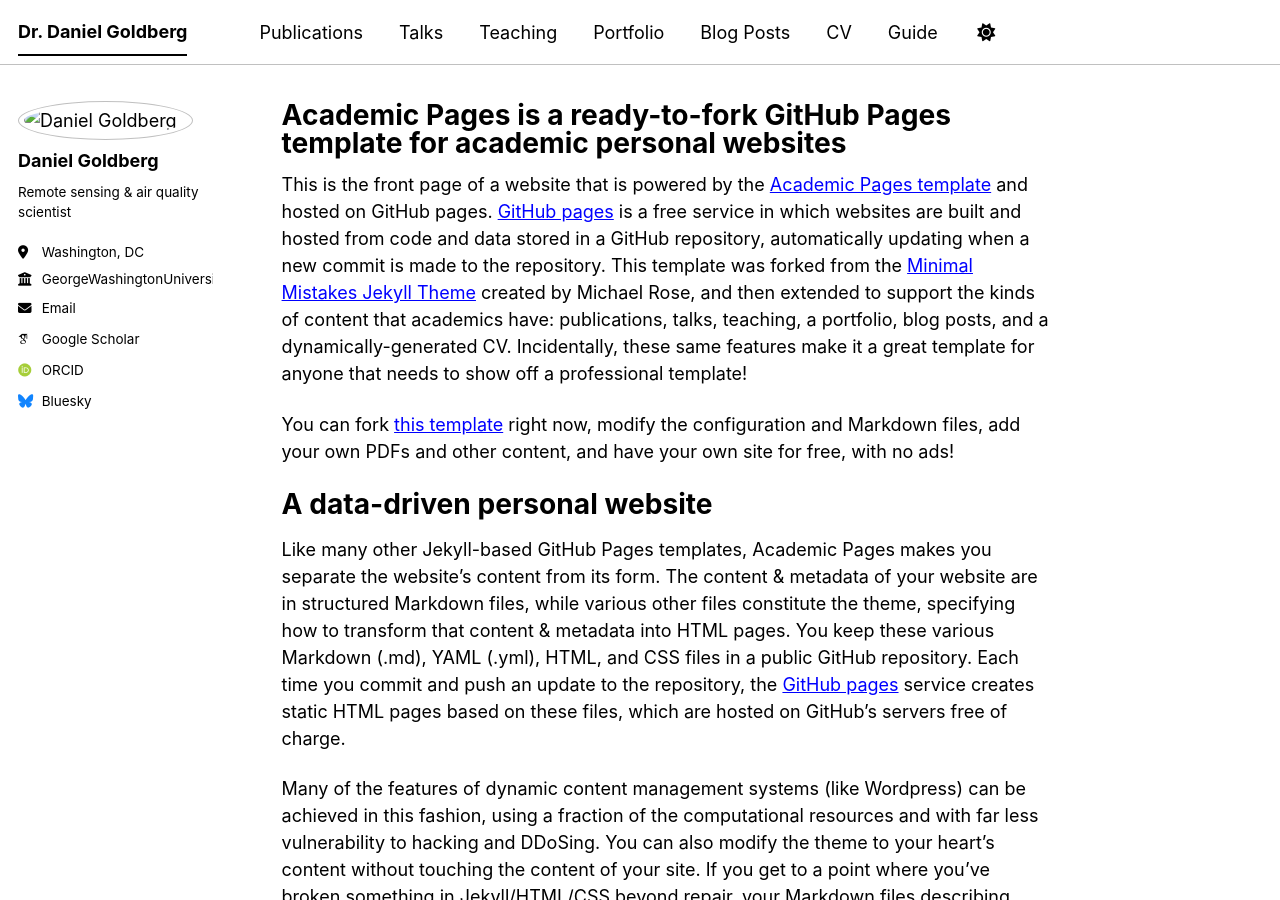
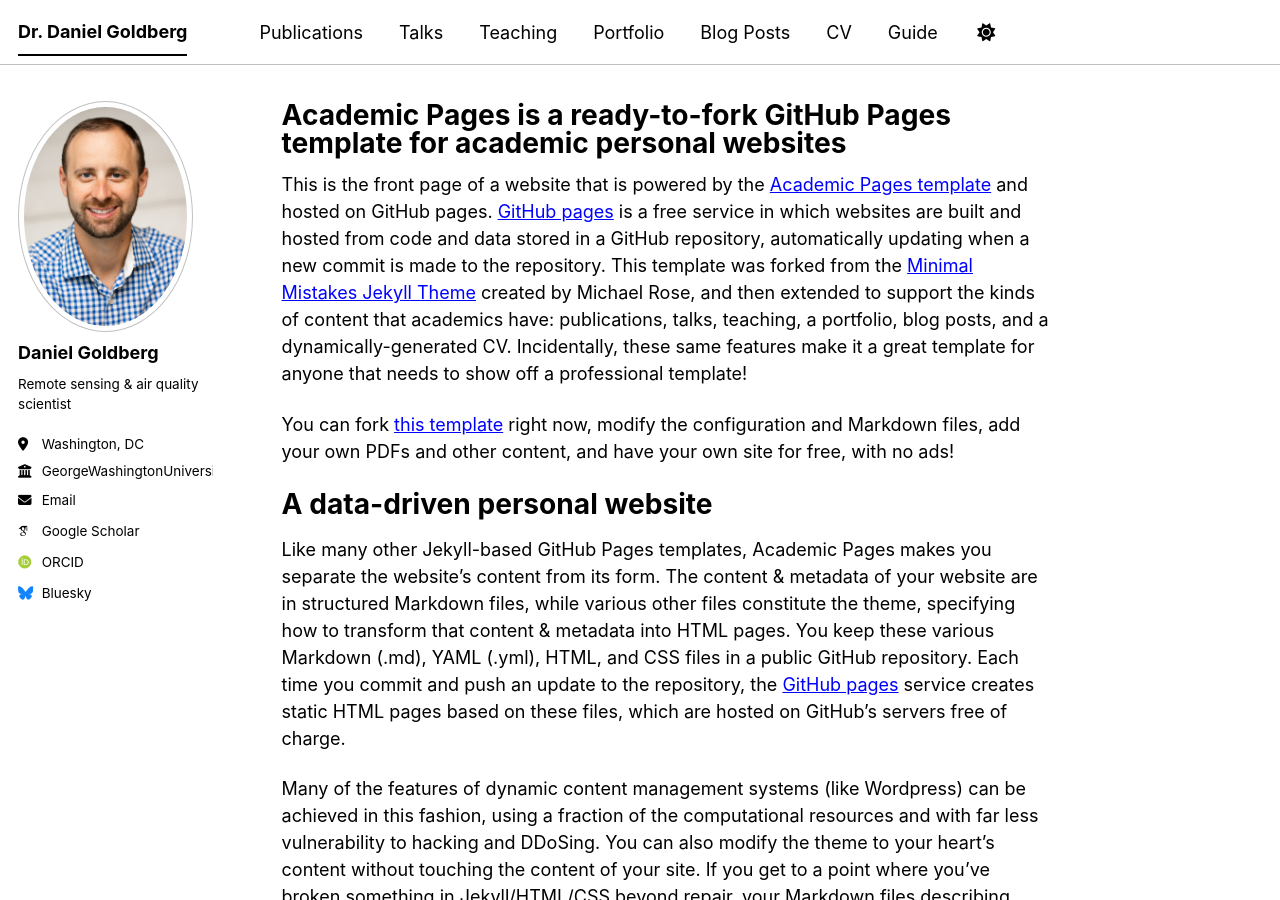
Before and after one commit to dgoldbergaq/dgoldbergaq.github.io, a Jekyll site: the page built from _pages/about.md, in a window 1280 px wide and 900 px high. Built offline with Jekyll 4.4.1, drawn with Linux system fonts in a browser that asks for light colours; some web fonts are replaced; a script bundle is joined from its source files by our own code; library files that are not in the unit come from our copies.

Commit message:
Update _config.yml

```diff
--- a/_config.yml
+++ b/_config.yml
@@ -23,7 +23,7 @@
 #               Additional customization can be done by editing /_includes/author-profile.html
 author:
   # Biographic information
-  avatar           : "images/headshot.png"
+  avatar           : "headshot.png"
   name             : "Daniel Goldberg"
   pronouns         : # example: "he/him"
   bio              : "Remote sensing & air quality scientist"
```
